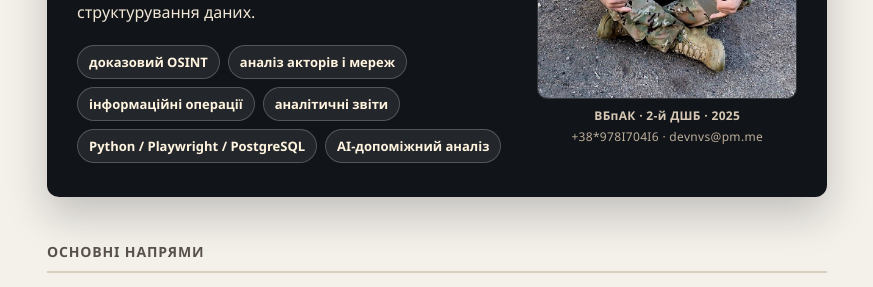
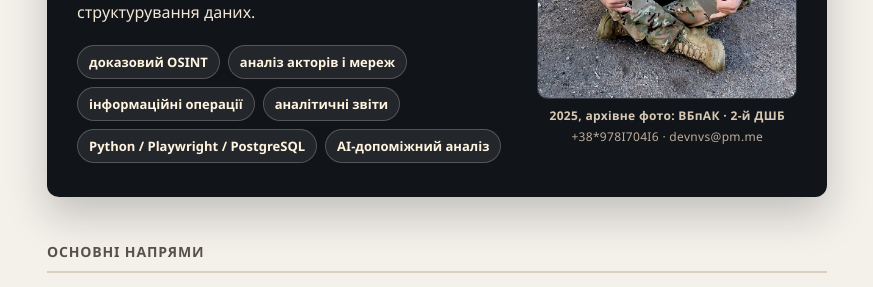
Before and after one commit to NestorVolya/nestorvolya.github.io, a Jekyll site: the page index.html, which Jekyll copies as it is, in a window 1280 px wide. Shown: the part 277-564 px from the top of the page, without its empty margins (203-1076 px from the left). Built offline with Jekyll 4.4.1, drawn with Linux system fonts in a browser that asks for light colours.

Commit message:
home: clarify photo caption as archival, avoid DShV implication
Co-Authored-By: Claude Opus 4.8 <noreply@anthropic.com>

```diff
--- a/index.html
+++ b/index.html
@@ -284,7 +284,7 @@
       <figure class="hero-photo">
         <img src="assets/2025_vbaak_2dshb_nestor_volya.jpg" alt="Нестор Воля поруч із важким безпілотним авіаційним комплексом">
         <figcaption class="hero-cap">
-          <span class="cap-context">ВБпАК · 2-й ДШБ · 2025</span>
+          <span class="cap-context">2025, архівне фото: ВБпАК · 2-й ДШБ</span>
           <span class="cap-contact">+38*978I704I6 · devnvs@pm.me</span>
         </figcaption>
       </figure>
```
